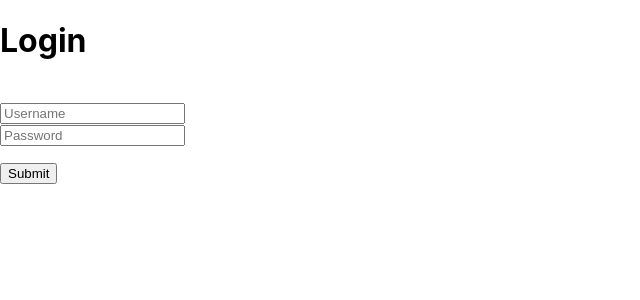
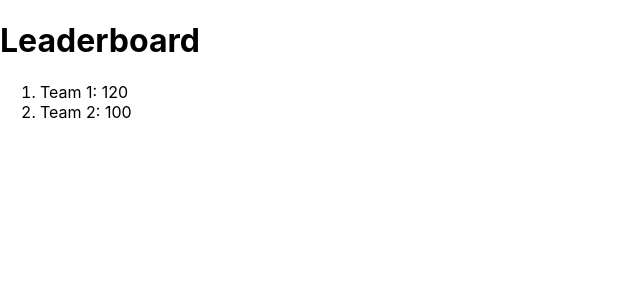
Before and after one commit to Abinavraj5427/othscmsweb, a React (Create React App) app: page /leaderboard in a window 1280 px wide. Shown: the top 300 px of the page, without its empty margins (0-640 px from the left). Built offline with nearby package versions, Linux system fonts and the light colour scheme.

Commit message:
Added React-Router, Leaderboard, and Login submit callback

```diff
--- a/package.json
+++ b/package.json
@@ -5,6 +5,7 @@
   "dependencies": {
     "react": "^16.11.0",
     "react-dom": "^16.11.0",
+    "react-router-dom": "^5.1.2",
     "react-scripts": "3.2.0"
   },
   "scripts": {
--- a/src/App.js
+++ b/src/App.js
@@ -1,6 +1,8 @@
 import React from 'react';
 import './App.css';
+import {BrowserRouter as Router, Switch, Route, Link} from 'react-router-dom';
 import Login from './components/Login';
+import Leaderboard from './components/Leaderboard';
 
 export default class App extends React.Component {
   constructor(props) {
@@ -9,7 +11,12 @@ export default class App extends React.Component {
 
   render(){
     return(
-      <Login/>
+      <Router>
+        <Switch>
+          <Route exact path='/leaderboard' component={Leaderboard} />
+          <Route path='/' component={Login} />
+        </Switch>
+      </Router>
     );
   }
 }
--- /dev/null
+++ b/src/components/Leaderboard.js
@@ -0,0 +1,44 @@
+import React from 'react';
+
+export default class Leaderboard extends React.Component {
+  constructor(props) {
+    super(props);
+    this.state = { username:'',
+      password:'',
+      shouldDisplay:false,
+      teams:[
+        {
+          name:'Team 1',
+           points:120
+         }
+         ,
+          {
+            name:'Team 2',
+             points:100
+           }
+         ]
+        };
+    this.handleClick = this.handleClick.bind(this);
+  }
+
+  handleClick(){
+    this.setState(state => ({shouldDisplay:!state.shouldDisplay}));
+  }
+
+  render(){
+    let display = <p></p>;
+    if(this.state.shouldDisplay){
+      display = <div><p>{this.state.username}</p><p>{this.state.password}</p></div>;
+    }
+    this.state.teams.sort((a, b) => (a.points<b.points) ? 1: -1);
+    let leaderboad = this.state.teams.map((team, idx) => (
+      <li>{team.name}: {team.points}</li>
+    ));
+    return(
+      <div>
+        <h1>Leaderboard</h1>
+        <ol>{leaderboad}</ol>
+      </div>
+    );
+  }
+}
--- a/src/components/Login.js
+++ b/src/components/Login.js
@@ -1,11 +1,14 @@
 import React from 'react';
+import {BrowserRouter as Router, Switch, Route, Link} from 'react-router-dom';
 
 export default class Login extends React.Component {
   constructor(props) {
     super(props);
     this.state = { username:'', password:'' };
   }
+  handleClick(){
 
+  }
   render(){
     return(
       <div>
@@ -17,7 +20,7 @@ export default class Login extends React.Component {
         <br/>
         <p>{this.state.username}</p>
         <p>{this.state.password}</p>
-        <input type = "submit"/>
+        <Link to='/leaderboard'><input type='submit' onclick={this.handleClick}/></Link>
       </div>
     );
   }
```
Also changed, not shown: 1 other file (tests, documents, lock files or other folders).
